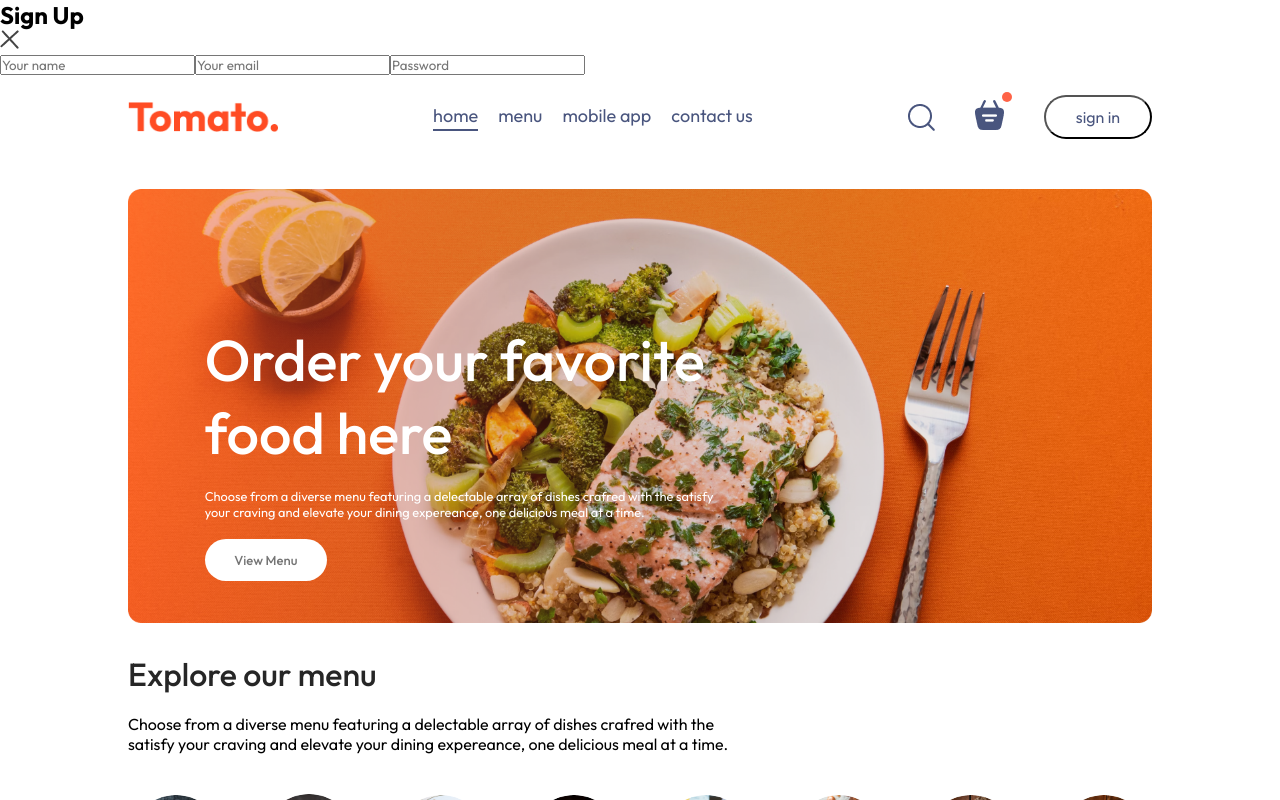
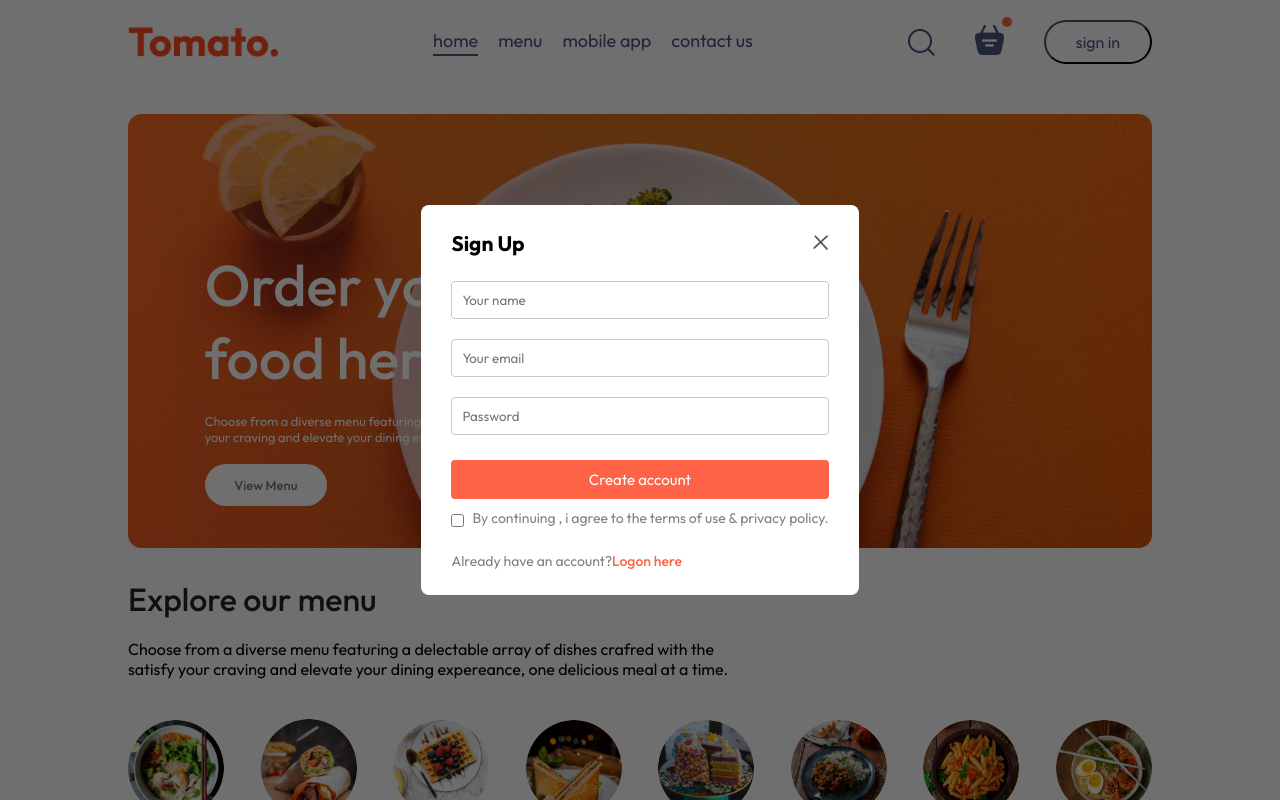
Before and after one commit to Poojani-janitha/FoodAPP, a React (Vite) app in the folder frontend/: page / in a window 1280 px wide. Both pictures are taken after a click on the button "sign in". Shown: the top 800 px of the page. Built offline with nearby package versions, Linux system fonts and the light colour scheme.

Commit message:
add css to the login popup

```diff
--- a/frontend/src/components/LoginPopup/LoginPopup.css
+++ b/frontend/src/components/LoginPopup/LoginPopup.css
@@ -0,0 +1,74 @@
+.login-popup{
+    position: absolute;
+    z-index: 1;
+    width:100%;
+    height:100%;
+    background-color: #00000090;
+    display:grid;
+}
+
+.login-popup-container{
+    place-self: center;
+    width:max(23w,330px);
+    color: #808080;
+    background-color: white;
+    display: flex;
+    flex-direction: column;
+    gap: 25px;
+    padding:25px 30px;
+    border-radius: 8px;
+    font-size: 14px;
+    animation:fadeIn 0.5s;
+}
+
+.login-popup-title{
+    display: flex;
+    justify-content: space-between;
+    align-items: center;
+    color:black;
+}
+
+.login-popup-title img{
+    width:16px;
+    cursor:pointer;
+
+}
+.login-popup-inputs{
+    display: flex;
+    flex-direction: column;
+    gap: 20px ;
+}
+.login-popup-inputs input{
+    outline: none;
+    border: 1px solid #c9c9c9;
+    padding: 10px;
+    border-radius: 4px;
+
+
+}
+.login-popup-container button{
+    border: none;
+    padding: 10px;
+    border-radius: 4px;
+    color: white;
+    background-color: tomato;
+    font-size: 15px ;
+    cursor: pointer;
+}
+
+.login-popup-condition{
+    display: flex;
+    align-items: start;
+    gap: 8px;
+    margin-top: -15px;
+}
+
+.login-popup-condition input{
+    margin-top: 5px;
+}
+
+.login-popup p span{
+    color:tomato;
+    font-weight: 500;
+    cursor: pointer;
+}
--- a/frontend/src/components/LoginPopup/LoginPopup.jsx
+++ b/frontend/src/components/LoginPopup/LoginPopup.jsx
@@ -5,17 +5,26 @@ import { assets } from '../../assets/assets'
 const LoginPopup = ({setShowLogin}) => {
     const[currentState,setCurrState] = useState("Sign Up")
   return (
-    <div classname = 'login-popup'>
+    <div className = 'login-popup'>
       <form action="" className="login-popup-container">
         <div className="login-popup-title">
                 <h2>{currentState}</h2>
                 <img onClick={()=>setShowLogin(false)} src={assets.cross_icon} alt="" />
         </div>
         <div className="login-popup-inputs">
-            <input type="text" placeholder='Your name' required />
+            {currentState === "Login"?<></>: <input type="text" placeholder='Your name' required />}
             <input type="text" placeholder='Your email' required />
             <input type="text" placeholder='Password' required />
         </div>
+        <button>{currentState === "Sign Up"?"Create account":"Login"}</button>
+        <div className="login-popup-condition">
+            <input type="checkbox" required />
+            <p>By continuing , i agree to the terms of use & privacy policy.</p>
+        </div>
+        {currentState === "Login"?<p>Create a new account? <span onClick={()=>setCurrState("Sign Up")}>Click here</span></p>:
+         <p>Already have an account?<span onClick={()=>setCurrState("Login")}>Logon here</span></p>}
+
+
       </form>
     </div>
   )
```
